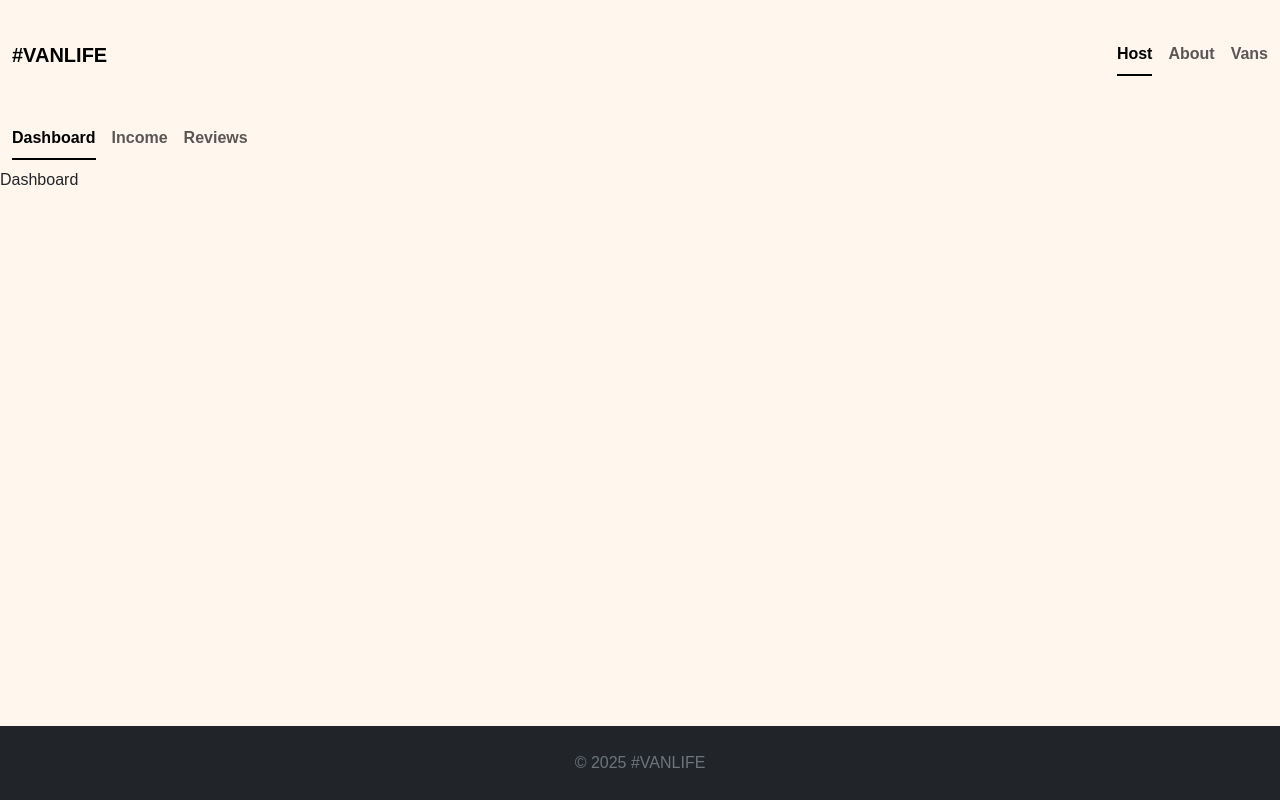
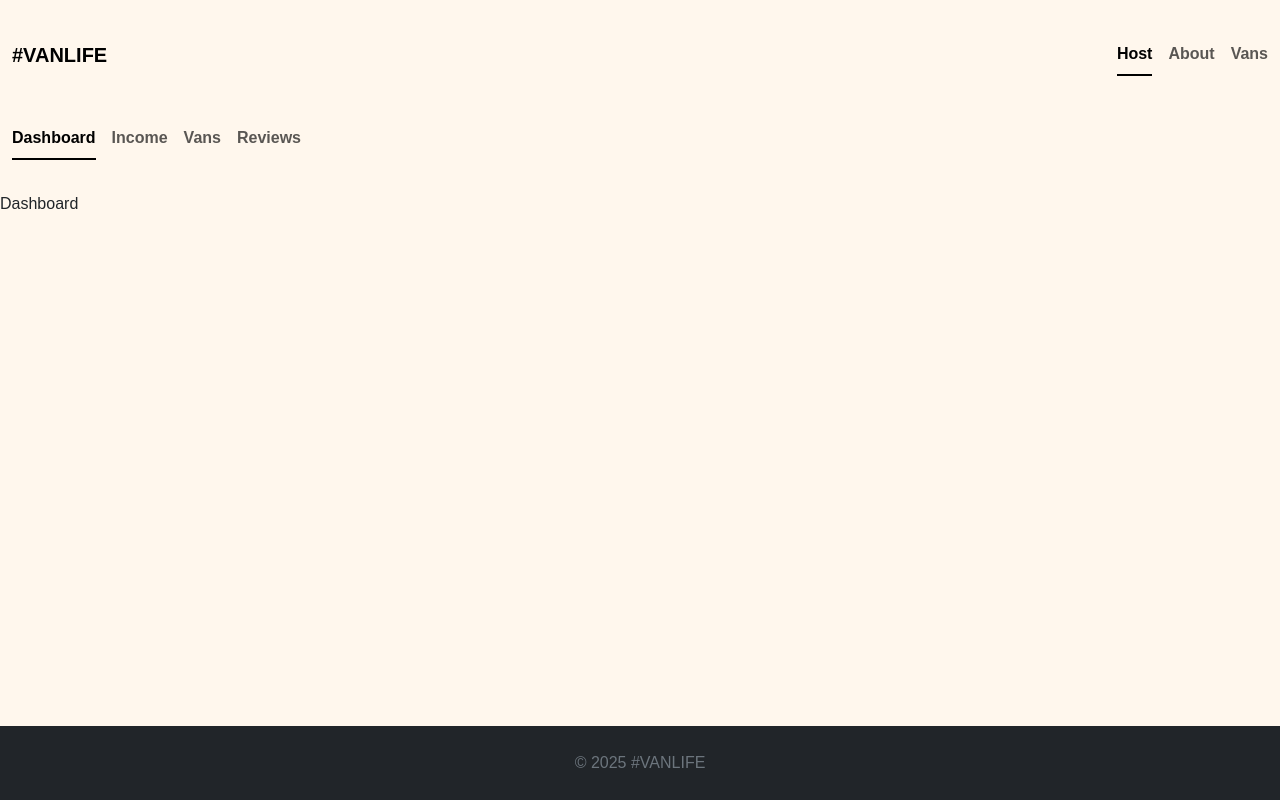
Before and after one commit to FaustoCCR/van-life, a React (Vite) app: page /host in a window 1280 px wide. Built offline with nearby package versions, Linux system fonts and the light colour scheme; a web font is replaced by a local one; what miragejs would draw is missing.

Commit message:
feat: Add vans navlink to host vans

```diff
--- a/src/components/HostLayout.jsx
+++ b/src/components/HostLayout.jsx
@@ -5,9 +5,11 @@ const HostLayout = () => {
   return (
     <>
       <Navbar
+        className='mb-4'
         items={[
           { to: '/host', children: 'Dashboard', end: true },
           { to: '/host/income', children: 'Income' },
+          { to: '/host/vans', children: 'Vans' },
           { to: '/host/reviews', children: 'Reviews' },
         ]}
       />
```
